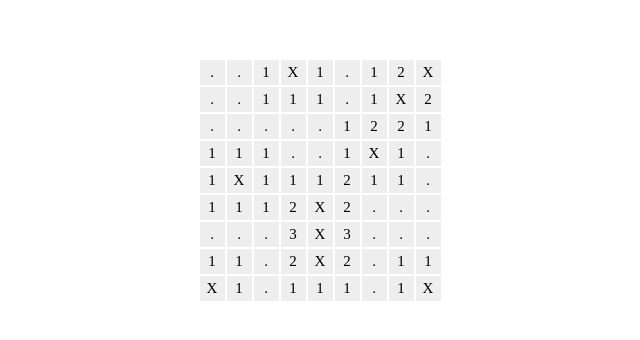
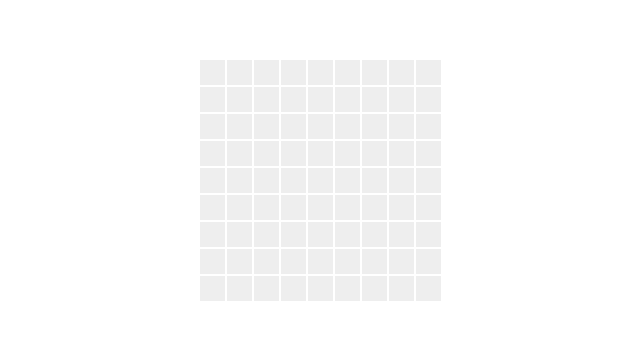
Before and after one commit to FinOCE/minesweeper, a Next.js app: page / in a window 1280 px wide. Shown: the part 220-560 px from the top of the page, without its empty margins (320-960 px from the left). Built offline with nearby package versions, Linux system fonts and the light colour scheme.

Commit message:
Fix board, display tiles when clicked

```diff
--- a/components/Tile.tsx
+++ b/components/Tile.tsx
@@ -10,11 +10,13 @@ export default function Tile({value, index}: TileProps) {
     let v = value === 'B'
         ? 'X'
         : value === 0
-            ? '.' // alignment issues with no character atm
+            ? '' // alignment issues with no character atm
             : value
 
     return (
-        <div className={styles.tile} data-index={index}>
+        <div className={styles.tile} data-index={index} onClick={e => {
+            e.currentTarget.classList.add(styles.checked)
+        }}>
             {v}
         </div>
     )
--- a/pages/index.tsx
+++ b/pages/index.tsx
@@ -9,14 +9,11 @@ export default function index() {
 
     return (
         <div id={styles.page}>
-            <div id={styles.game}>
+            <div id={styles.game} style={{gridTemplateColumns: `repeat(${game.width}, auto)`}}>
                 {game.state.map((tile, i) => {
 
                     return (
-                        <>
-                            {i % game.width === 0 && i !== 0 ? <br /> : ''}
-                            <Tile value={tile} index={i} />
-                        </>
+                        <Tile value={tile} index={i} />
                     )
                 })}
             </div>
--- a/styles/index.module.sass
+++ b/styles/index.module.sass
@@ -7,3 +7,4 @@
 
 #game
     font-size: 0
+    display: grid
--- a/styles/tile.module.sass
+++ b/styles/tile.module.sass
@@ -7,7 +7,10 @@
     background: #eee
     border: 1px solid #fff
     cursor: pointer
-    font-size: 15px
+    font-size: 0px
 
     &:hover
         background: #fff
+
+    &.checked
+        font-size: 15px
```
